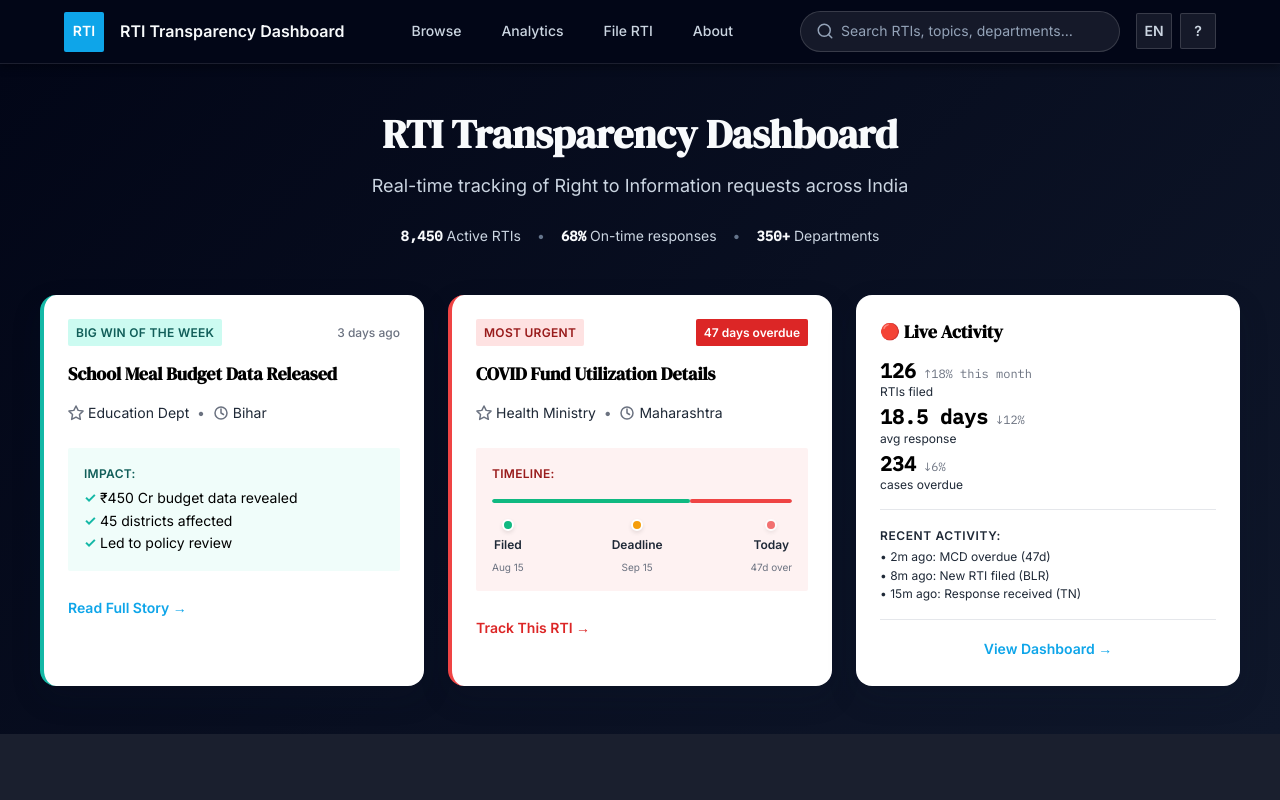
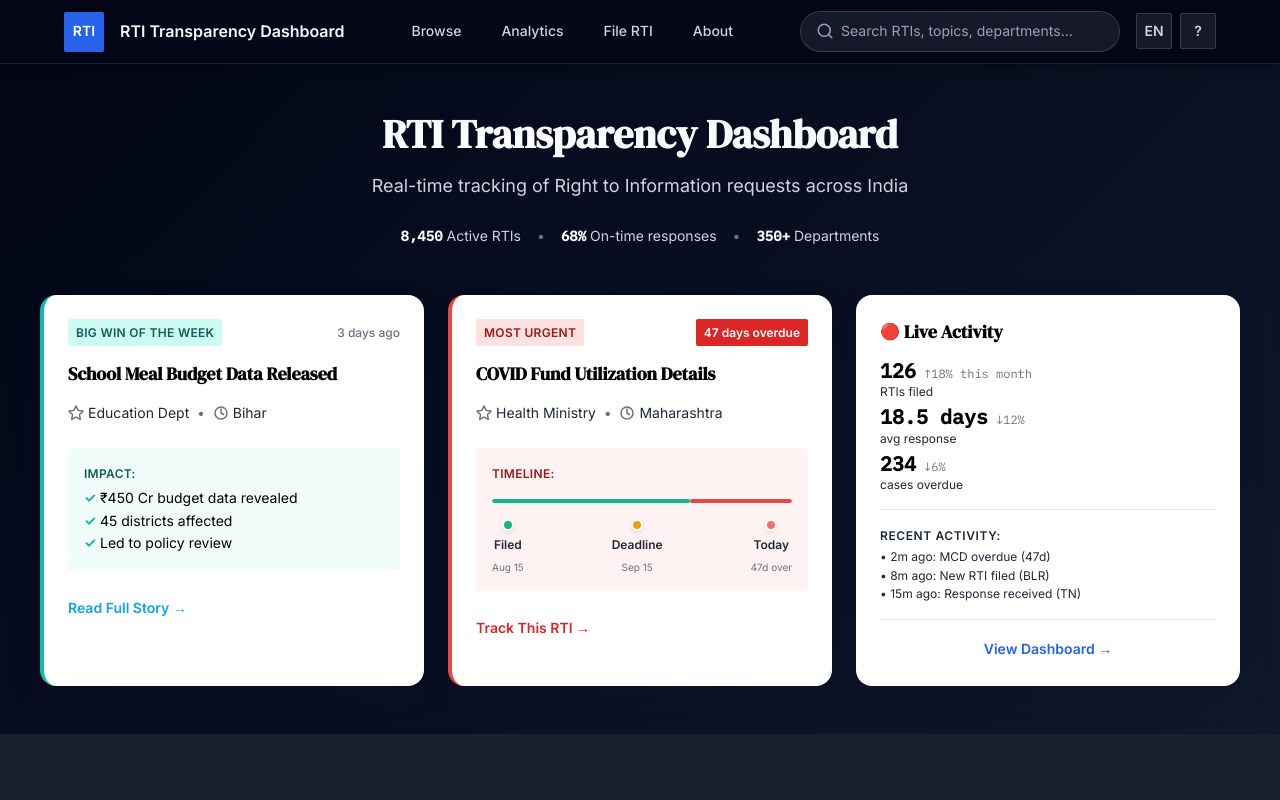
Before and after one commit to Yugantar-NGO/youRTI-UI, a Next.js app: page / in a window 1280 px wide. Shown: the top 800 px of the page. Built offline with nearby package versions, Linux system fonts and the light colour scheme.

Commit message:
style: add enhanced color system for RTI detail page

```diff
--- a/src/styles/globals.css
+++ b/src/styles/globals.css
@@ -75,6 +75,43 @@
   --color-status-rejected: var(--color-alert-red);
   --color-status-pending: var(--color-warning-amber);
   --color-status-partial: var(--color-warning-amber);
+
+  /* Enhanced Status Color System for RTI Detail Page */
+  --color-success: #16A34A;
+  --color-success-bg: #F0FDF4;
+  --color-success-border: #BBF7D0;
+  --color-success-text: #166534;
+
+  --color-warning: #D97706;
+  --color-warning-bg: #FFFBEB;
+  --color-warning-border: #FDE68A;
+  --color-warning-text: #92400E;
+
+  --color-error: #DC2626;
+  --color-error-bg: #FEF2F2;
+  --color-error-border: #FECACA;
+  --color-error-text: #991B1B;
+
+  --color-info: #2563EB;
+  --color-info-bg: #EFF6FF;
+  --color-info-border: #BFDBFE;
+  --color-info-text: #1E40AF;
+
+  --color-purple: #9333EA;
+  --color-purple-bg: #FAF5FF;
+  --color-purple-border: #E9D5FF;
+  --color-purple-text: #6B21A8;
+
+  /* Additional semantic colors */
+  --color-bg-tertiary: #F3F4F6;
+  --color-border-subtle: #E5E7EB;
+  --color-border-default: #D1D5DB;
+  --color-border-strong: #9CA3AF;
+  --color-text-default: var(--color-black);
+  --color-text-muted: var(--color-medium-gray);
+  --color-surface-subtle: var(--color-subtle-gray);
+  --color-hover-bg: var(--color-newsprint);
+  --color-accent: var(--color-info-blue);
 
   /* =================================
      SPACING SYSTEM (8px grid)
```
